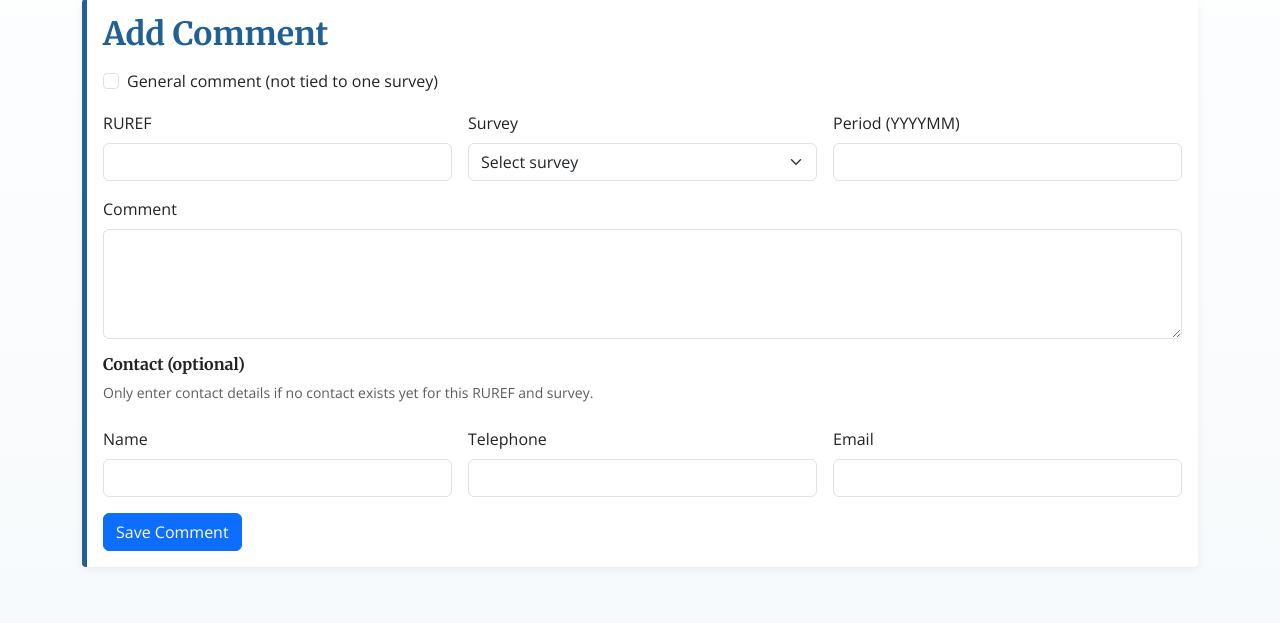
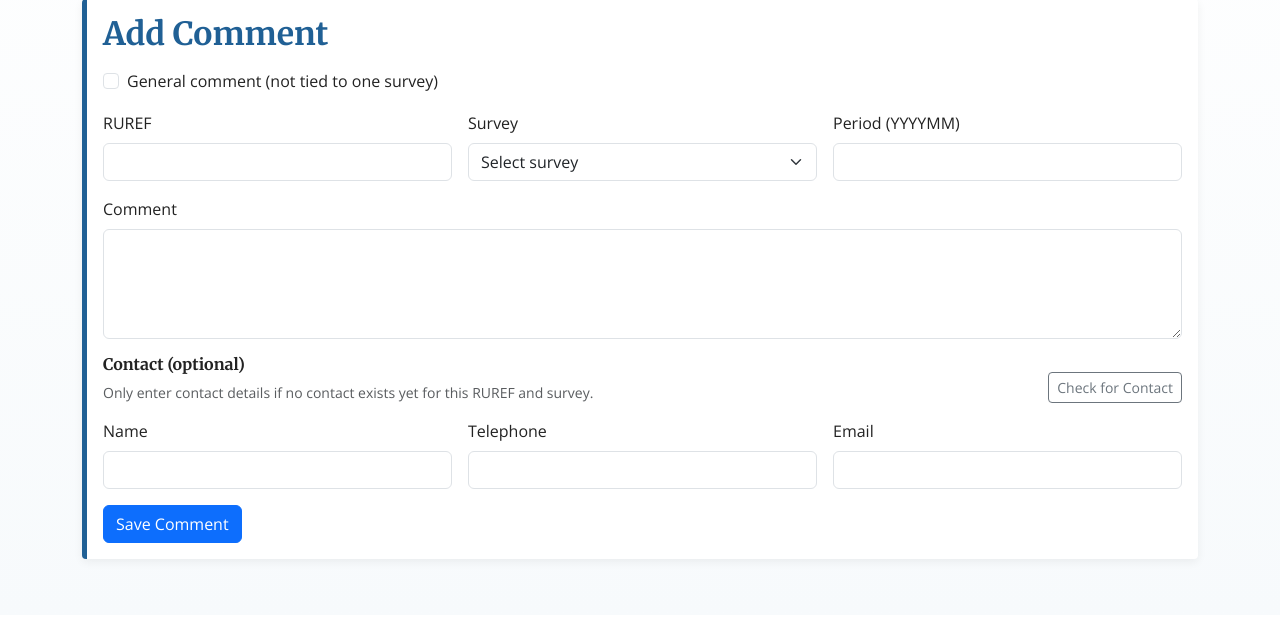
Before and after one commit to dominicshields/Contributor-Comments, a Flask app: page /comments in a window 1280 px wide, after a click on "Add Comment". Shown: the part 246-869 px from the top of the page. After the commit the page ends 810 px from the top, so only its background shows below. Run offline with Flask 3, Linux system fonts and the light colour scheme; a user stored in the database is signed in; tables that the repository leaves empty hold one stand-in row (values such as "Sample post"); parts of the project's set-up code (start-up, migrations or seed data) failed here and were passed over; some libraries are stand-ins or nearby versions.

Commit message:
Refined contacts add/check

```diff
--- a/app/routes/comments.py
+++ b/app/routes/comments.py
@@ -23,6 +23,50 @@ def _query_flag(name: str, default: bool = False) -> bool:
 
     raw = values[-1].strip().lower()
     return raw in {"1", "true", "yes", "on", "y"}
+
+
+def _add_comment_form_state(source) -> dict[str, str]:
+    is_general = source.get("is_general") == "1"
+    return {
+        "tab": "add",
+        "add_ruref": source.get("ruref", "").strip(),
+        "add_survey": "" if is_general else source.get("survey", "").strip(),
+        "add_period": source.get("period", "").strip(),
+        "add_comment": source.get("comment", "").strip(),
+        "add_is_general": "1" if is_general else "0",
+        "add_contact_name": source.get("contact_name", "").strip(),
+        "add_contact_phone": source.get("contact_phone", "").strip(),
+        "add_contact_email": source.get("contact_email", "").strip(),
+    }
+
+
+def _add_comment_return_state(source) -> dict[str, str]:
+    return {
+        "tab": "add",
+        "add_ruref": source.get("add_ruref", "").strip(),
+        "add_survey": source.get("add_survey", "").strip(),
+        "add_period": source.get("add_period", "").strip(),
+        "add_comment": source.get("add_comment", "").strip(),
+        "add_is_general": "1" if source.get("add_is_general") == "1" else "0",
+        "add_contact_name": source.get("add_contact_name", "").strip(),
+        "add_contact_phone": source.get("add_contact_phone", "").strip(),
+        "add_contact_email": source.get("add_contact_email", "").strip(),
+    }
+
+
+def _has_add_comment_return_state(state: dict[str, str]) -> bool:
+    return any(
+        state[key]
+        for key in (
+            "add_ruref",
+            "add_survey",
+            "add_period",
+            "add_comment",
+            "add_contact_name",
+            "add_contact_phone",
+            "add_contact_email",
+        )
+    ) or state.get("add_is_general") == "1"
 
 
 def _format_count_for_display(value: int) -> str:
@@ -161,6 +205,15 @@ def index():
     selected_surveys = request.args.getlist("surveys")
     show_comments = _query_flag("show_comments", default=False)
     show_contacts = _query_flag("show_contacts", default=False)
+    add_tab_active = request.args.get("tab") == "add"
+    add_ruref = request.args.get("add_ruref", "").strip()
+    add_survey = request.args.get("add_survey", "").strip()
+    add_period = request.args.get("add_period", "").strip()
+    add_comment = request.args.get("add_comment", "").strip()
+    add_is_general = request.args.get("add_is_general") == "1"
+    add_contact_name = request.args.get("add_contact_name", "").strip()
+    add_contact_phone = request.args.get("add_contact_phone", "").strip()
+    add_contact_email = request.args.get("add_contact_email", "").strip()
     search_performed = show_comments or bool(ruref or query_text or selected_surveys)
 
     surveys = Survey.query.filter_by(is_active=True).order_by(Survey.display_order.asc()).all()
@@ -233,6 +286,15 @@ def index():
         selected_surveys=selected_surveys,
         ruref=ruref,
         q=query_text,
+        add_tab_active=add_tab_active,
+        add_ruref=add_ruref,
+        add_survey=add_survey,
+        add_period=add_period,
+        add_comment=add_comment,
+        add_is_general=add_is_general,
+        add_contact_name=add_contact_name,
+        add_contact_phone=add_contact_phone,
+        add_contact_email=add_contact_email,
     )
 
 
@@ -528,6 +590,40 @@ def create_comment():
     return redirect(url_for("comments.ruref_detail", ruref=ruref))
 
 
+@bp.post("/comments/check-contact")
+@login_required
+def check_contact():
+    ruref = request.form.get("ruref", "").strip()
+    survey_code = request.form.get("survey", "").strip()
+    is_general = request.form.get("is_general") == "1"
+    redirect_params = _add_comment_form_state(request.form)
+
+    if not is_valid_ruref(ruref):
+        flash("Reporting Unit Reference must be exactly 11 numeric characters.", "error")
+        return redirect(url_for("comments.index", **redirect_params))
+
+    contact_survey_code: str | None = None
+    if not is_general:
+        survey = db.session.get(Survey, survey_code)
+        if survey is None or not survey.is_active:
+            flash("Survey must be selected from the configured survey list.", "error")
+            return redirect(url_for("comments.index", **redirect_params))
+        contact_survey_code = survey_code
+
+    existing_contact = Contact.query.filter_by(ruref=ruref, survey_code=contact_survey_code).first()
+    if existing_contact is not None:
+        scope = "general comment" if contact_survey_code is None else f"survey {contact_survey_code}"
+        flash(
+            f"A contact already exists for this reporting unit and {scope}. Edit the existing contact instead.",
+            "info",
+        )
+        return redirect(url_for("comments.edit_contact", contact_id=existing_contact.id, **redirect_params))
+
+    scope = "general comment" if contact_survey_code is None else f"survey {contact_survey_code}"
+    flash(f"No existing contact was found for this reporting unit and {scope}.", "info")
+    return redirect(url_for("comments.index", **redirect_params))
+
+
 @bp.get("/ruref/<ruref>")
 @login_required
 def ruref_detail(ruref: str):
@@ -607,6 +703,9 @@ def edit_comment(comment_id: int):
 @login_required
 def edit_contact(contact_id: int):
     contact = db.session.get(Contact, contact_id)
+    return_state = _add_comment_return_state(request.values)
+    has_return_state = _has_add_comment_return_state(return_state)
+
     if contact is None:
         flash("Contact not found.", "error")
         return redirect(url_for("comments.index"))
@@ -623,6 +722,15 @@ def edit_contact(contact_id: int):
         contact.email_address = request.form.get("email_address", "").strip()
         db.session.commit()
         flash("Contact updated.", "success")
+
+        if has_return_state:
+            return redirect(url_for("comments.index", **return_state))
+
         return redirect(url_for("comments.ruref_detail", ruref=contact.ruref))
 
-    return render_template("comments/edit_contact.html", contact=contact)
+    return render_template(
+        "comments/edit_contact.html",
+        contact=contact,
+        return_state=return_state,
+        has_return_state=has_return_state,
+    )
--- a/app/templates/comments/index.html
+++ b/app/templates/comments/index.html
@@ -19,15 +19,15 @@
 
 <ul class="nav nav-tabs mb-3" id="commentsTabs" role="tablist">
     <li class="nav-item" role="presentation">
-        <button class="nav-link active" id="search-tab" data-bs-toggle="tab" data-bs-target="#search-tab-pane" type="button" role="tab" aria-controls="search-tab-pane" aria-selected="true">Search</button>
+        <button class="nav-link {% if not add_tab_active %}active{% endif %}" id="search-tab" data-bs-toggle="tab" data-bs-target="#search-tab-pane" type="button" role="tab" aria-controls="search-tab-pane" aria-selected="{{ 'true' if not add_tab_active else 'false' }}">Search</button>
     </li>
     <li class="nav-item" role="presentation">
-        <button class="nav-link" id="add-tab" data-bs-toggle="tab" data-bs-target="#add-tab-pane" type="button" role="tab" aria-controls="add-tab-pane" aria-selected="false">Add Comment</button>
+        <button class="nav-link {% if add_tab_active %}active{% endif %}" id="add-tab" data-bs-toggle="tab" data-bs-target="#add-tab-pane" type="button" role="tab" aria-controls="add-tab-pane" aria-selected="{{ 'true' if add_tab_active else 'false' }}">Add Comment</button>
     </li>
 </ul>
 
 <div class="tab-content" id="commentsTabsContent">
-    <div class="tab-pane fade show active" id="search-tab-pane" role="tabpanel" aria-labelledby="search-tab" tabindex="0">
+    <div class="tab-pane fade {% if not add_tab_active %}show active{% endif %}" id="search-tab-pane" role="tabpanel" aria-labelledby="search-tab" tabindex="0">
         <div class="small text-end mb-2">
             <div>Number of Reporting Units with comments: {{ reporting_units_with_comments }}</div>
             <div>Total comments: {{ total_comments }}</div>
@@ -201,14 +201,14 @@
         {% endif %}
     </div>
 
-    <div class="tab-pane fade" id="add-tab-pane" role="tabpanel" aria-labelledby="add-tab" tabindex="0">
+    <div class="tab-pane fade {% if add_tab_active %}show active{% endif %}" id="add-tab-pane" role="tabpanel" aria-labelledby="add-tab" tabindex="0">
         <div class="ons-panel mb-4">
             <h2 class="ons-section-title">Add Comment</h2>
             <form method="post" action="{{ url_for('comments.create_comment') }}">
                 <div class="row g-3">
                     <div class="col-12">
                         <div class="form-check">
-                            <input class="form-check-input" type="checkbox" value="1" id="is-general" name="is_general" data-general-comment-toggle>
+                            <input class="form-check-input" type="checkbox" value="1" id="is-general" name="is_general" data-general-comment-toggle {% if add_is_general %}checked{% endif %}>
                             <label class="form-check-label" for="is-general">
                                 General comment (not tied to one survey)
                             </label>
@@ -216,40 +216,43 @@
                     </div>
                     <div class="col-md-4">
                         <label class="form-label" for="new-ruref">RUREF</label>
-                        <input class="form-control" type="text" id="new-ruref" name="ruref" maxlength="11" required>
+                        <input class="form-control" type="text" id="new-ruref" name="ruref" value="{{ add_ruref }}" maxlength="11" required>
                     </div>
                     <div class="col-md-4" data-survey-input-wrap>
                         <label class="form-label" for="new-survey">Survey</label>
                         <select class="form-select" id="new-survey" name="survey" required>
                             <option value="">Select survey</option>
                             {% for survey in surveys %}
-                            <option value="{{ survey.code }}">{{ survey.code }}</option>
+                            <option value="{{ survey.code }}" {% if survey.code == add_survey %}selected{% endif %}>{{ survey.code }}</option>
                             {% endfor %}
                         </select>
                     </div>
                     <div class="col-md-4">
                         <label class="form-label" for="new-period">Period (YYYYMM)</label>
-                        <input class="form-control" type="text" id="new-period" name="period" maxlength="6" required>
+                        <input class="form-control" type="text" id="new-period" name="period" value="{{ add_period }}" maxlength="6" required>
                     </div>
                     <div class="col-12">
                         <label class="form-label" for="new-comment">Comment</label>
-                        <textarea class="form-control" id="new-comment" name="comment" rows="4" required></textarea>
+                        <textarea class="form-control" id="new-comment" name="comment" rows="4" required>{{ add_comment }}</textarea>
                     </div>
-                    <div class="col-12">
-                        <h3 class="h6 mb-2">Contact (optional)</h3>
-                        <p class="text-muted small mb-2">Only enter contact details if no contact exists yet for this RUREF and survey.</p>
+                    <div class="col-12 d-flex justify-content-between align-items-end flex-wrap gap-2">
+                        <div>
+                            <h3 class="h6 mb-2">Contact (optional)</h3>
+                            <p class="text-muted small mb-0">Only enter contact details if no contact exists yet for this RUREF and survey.</p>
+                        </div>
+                        <button class="btn btn-outline-secondary btn-sm" type="submit" formaction="{{ url_for('comments.check_contact') }}" formnovalidate>Check for Contact</button>
                     </div>
                     <div class="col-md-4">
                         <label class="form-label" for="contact-name">Name</label>
-                        <input class="form-control" type="text" id="contact-name" name="contact_name" maxlength="120">
+                        <input class="form-control" type="text" id="contact-name" name="contact_name" value="{{ add_contact_name }}" maxlength="120">
                     </div>
                     <div class="col-md-4">
                         <label class="form-label" for="contact-phone">Telephone</label>
-                        <input class="form-control" type="text" id="contact-phone" name="contact_phone" maxlength="50">
+                        <input class="form-control" type="text" id="contact-phone" name="contact_phone" value="{{ add_contact_phone }}" maxlength="50">
                     </div>
                     <div class="col-md-4">
                         <label class="form-label" for="contact-email">Email</label>
-                        <input class="form-control" type="email" id="contact-email" name="contact_email" maxlength="255">
+                        <input class="form-control" type="email" id="contact-email" name="contact_email" value="{{ add_contact_email }}" maxlength="255">
                     </div>
                     <div class="col-12">
                         <button class="btn btn-primary" type="submit">Save Comment</button>
```
Also changed, not shown: app/templates/comments/edit_contact.html (+19 -0 lines), tests/test_comments_routes.py (+104 -0 lines).
